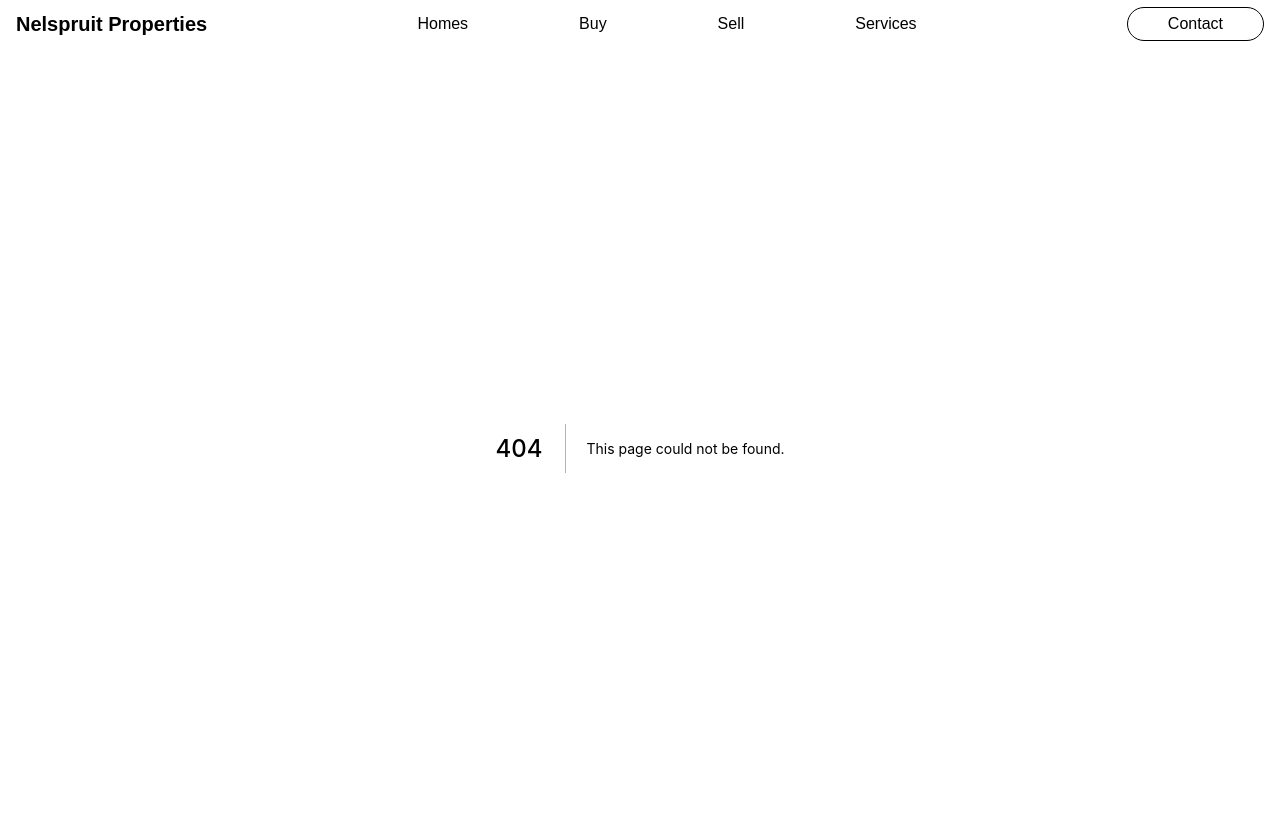
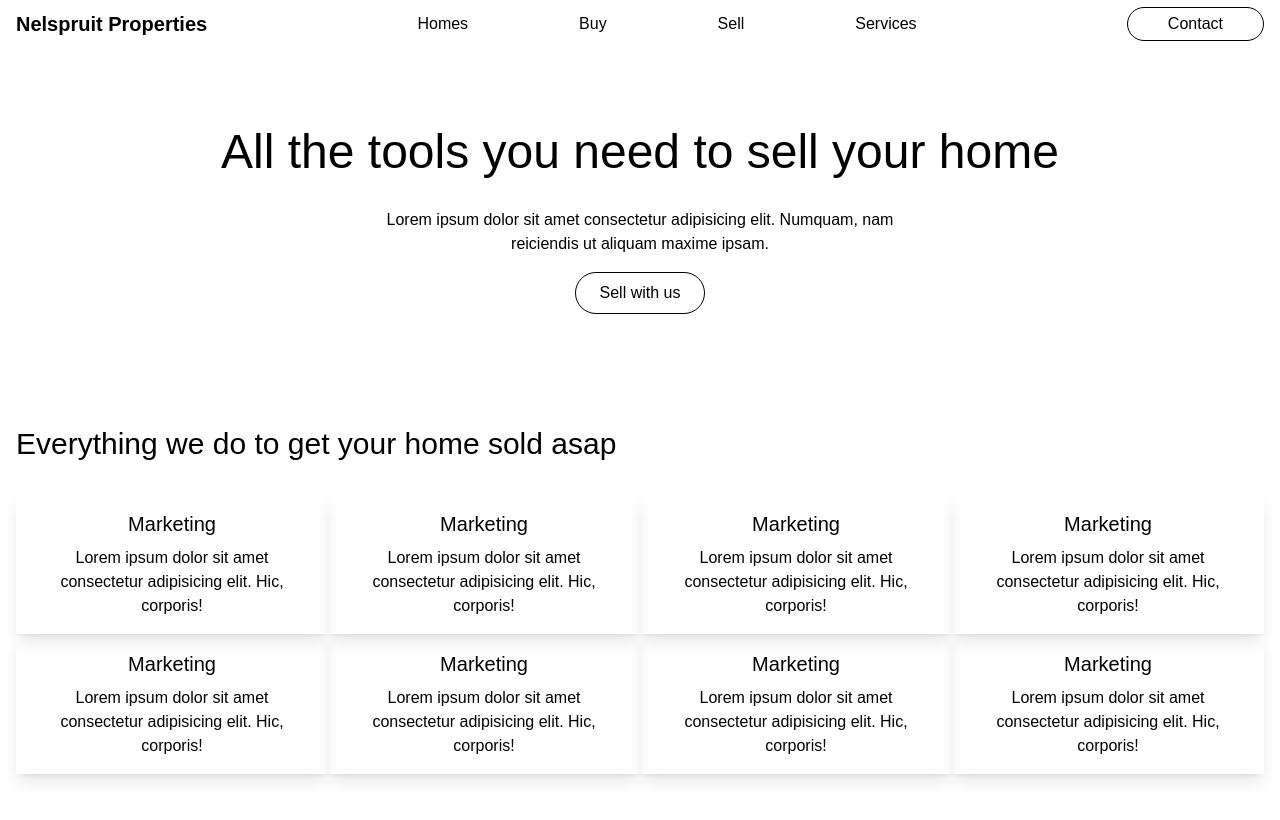
Before and after one commit to erichvorster/next-property, a Next.js app: page /Sell in a window 1280 px wide. Before the commit this address had no page. Shown: the top 820 px of the page. Built offline with nearby package versions, Linux system fonts and the light colour scheme.

Commit message:
2nd commit

```diff
--- /dev/null
+++ b/components/BorderButton/BorderButton.tsx
@@ -0,0 +1,18 @@
+import React from "react";
+
+type buttonProps = {
+  btnText: string;
+  url?: string;
+};
+
+const BorderButton = ({ btnText, url }: buttonProps) => {
+  return (
+    <a href={url}>
+      <button className="border border-black py-2 px-6 rounded-full ease-in-out duration-300 hover:bg-black hover:text-white">
+        {btnText}
+      </button>
+    </a>
+  );
+};
+
+export default BorderButton;
--- /dev/null
+++ b/components/SalesServices/SalesServices.tsx
@@ -0,0 +1,69 @@
+import React from "react";
+
+const SalesServices = () => {
+  return (
+    <div>
+      <h3 className="text-3xl">Everything we do to get your home sold asap</h3>
+      <div className="grid grid-cols-4 mt-8">
+        <div className="p-4 text-center shadow-lg">
+          <h6 className="text-xl mb-2">Marketing</h6>
+          <p>
+            Lorem ipsum dolor sit amet consectetur adipisicing elit. Hic,
+            corporis!
+          </p>
+        </div>
+        <div className="p-4 text-center shadow-lg">
+          <h6 className="text-xl mb-2">Marketing</h6>
+          <p>
+            Lorem ipsum dolor sit amet consectetur adipisicing elit. Hic,
+            corporis!
+          </p>
+        </div>
+        <div className="p-4 text-center shadow-lg">
+          <h6 className="text-xl mb-2">Marketing</h6>
+          <p>
+            Lorem ipsum dolor sit amet consectetur adipisicing elit. Hic,
+            corporis!
+          </p>
+        </div>
+        <div className="p-4 text-center shadow-lg">
+          <h6 className="text-xl mb-2">Marketing</h6>
+          <p>
+            Lorem ipsum dolor sit amet consectetur adipisicing elit. Hic,
+            corporis!
+          </p>
+        </div>
+        <div className="p-4 text-center shadow-lg">
+          <h6 className="text-xl mb-2">Marketing</h6>
+          <p>
+            Lorem ipsum dolor sit amet consectetur adipisicing elit. Hic,
+            corporis!
+          </p>
+        </div>
+        <div className="p-4 text-center shadow-lg">
+          <h6 className="text-xl mb-2">Marketing</h6>
+          <p>
+            Lorem ipsum dolor sit amet consectetur adipisicing elit. Hic,
+            corporis!
+          </p>
+        </div>
+        <div className="p-4 text-center shadow-lg">
+          <h6 className="text-xl mb-2">Marketing</h6>
+          <p>
+            Lorem ipsum dolor sit amet consectetur adipisicing elit. Hic,
+            corporis!
+          </p>
+        </div>
+        <div className="p-4 text-center shadow-lg">
+          <h6 className="text-xl mb-2">Marketing</h6>
+          <p>
+            Lorem ipsum dolor sit amet consectetur adipisicing elit. Hic,
+            corporis!
+          </p>
+        </div>
+      </div>
+    </div>
+  );
+};
+
+export default SalesServices;
--- a/components/navigation/Nav.tsx
+++ b/components/navigation/Nav.tsx
@@ -18,7 +18,7 @@ const Nav = () => {
         <Link href="/Buy">
           <a>Buy</a>
         </Link>
-        <Link href="/About">
+        <Link href="/Sell">
           <a>Sell</a>
         </Link>
         <Link href="/About">
@@ -26,7 +26,7 @@ const Nav = () => {
         </Link>
       </div>
       <div>
-        <Link href="/About">
+        <Link href="/contact">
           <button className="px-10 py-1 rounded-full border border-black">
             <a>Contact</a>
           </button>
--- /dev/null
+++ b/pages/Sell.tsx
@@ -0,0 +1,25 @@
+import React from "react";
+import BorderButton from "../components/BorderButton/BorderButton";
+import SalesServices from "../components/SalesServices/SalesServices";
+
+const Sell = () => {
+  return (
+    <div className="container px-4 mx-auto pt-20">
+      <div className="sell-hero text-center">
+        <h2 className="text-5xl">All the tools you need to sell your home</h2>
+        <p className="max-w-lg mx-auto mt-8">
+          Lorem ipsum dolor sit amet consectetur adipisicing elit. Numquam, nam
+          reiciendis ut aliquam maxime ipsam.
+        </p>
+        <div className="mt-4">
+          <BorderButton btnText="Sell with us" />
+        </div>
+      </div>
+      <div className="mt-28">
+        <SalesServices />
+      </div>
+    </div>
+  );
+};
+
+export default Sell;
--- /dev/null
+++ b/pages/contact.tsx
@@ -0,0 +1,26 @@
+import React from "react";
+import { PhoneIcon, AtSymbolIcon, MapPinIcon } from "@heroicons/react/24/solid";
+
+const contact = () => {
+  return (
+    <div className="container px-4 mx-auto pt-20">
+      <div className="grid grid-cols-2">
+        <div>
+          <h4 className="text-3xl font-bold">We'd love to hear from you!</h4>
+          <p className="mt-4">
+            Feel free to contact via the methods below or come say hi in person.
+          </p>
+          <div>
+            <div className="flex">
+              <PhoneIcon className="h-6 w-6" />
+              <strong>079 096 2026</strong>
+            </div>
+          </div>
+        </div>
+        <div className="bg-black w-full h-96"></div>
+      </div>
+    </div>
+  );
+};
+
+export default contact;
--- a/pages/index.tsx
+++ b/pages/index.tsx
@@ -73,7 +73,7 @@ const Home = () => {
       <div className="container px-4 mx-auto py-20">
         <div className="grid grid-cols-2">
           <div>
-            <h1 className="text-5xl">Newly listed properties</h1>
+            <h1 className="text-5xl">Our featured listings</h1>
           </div>
           <div className="px-12">
             <p>
```
